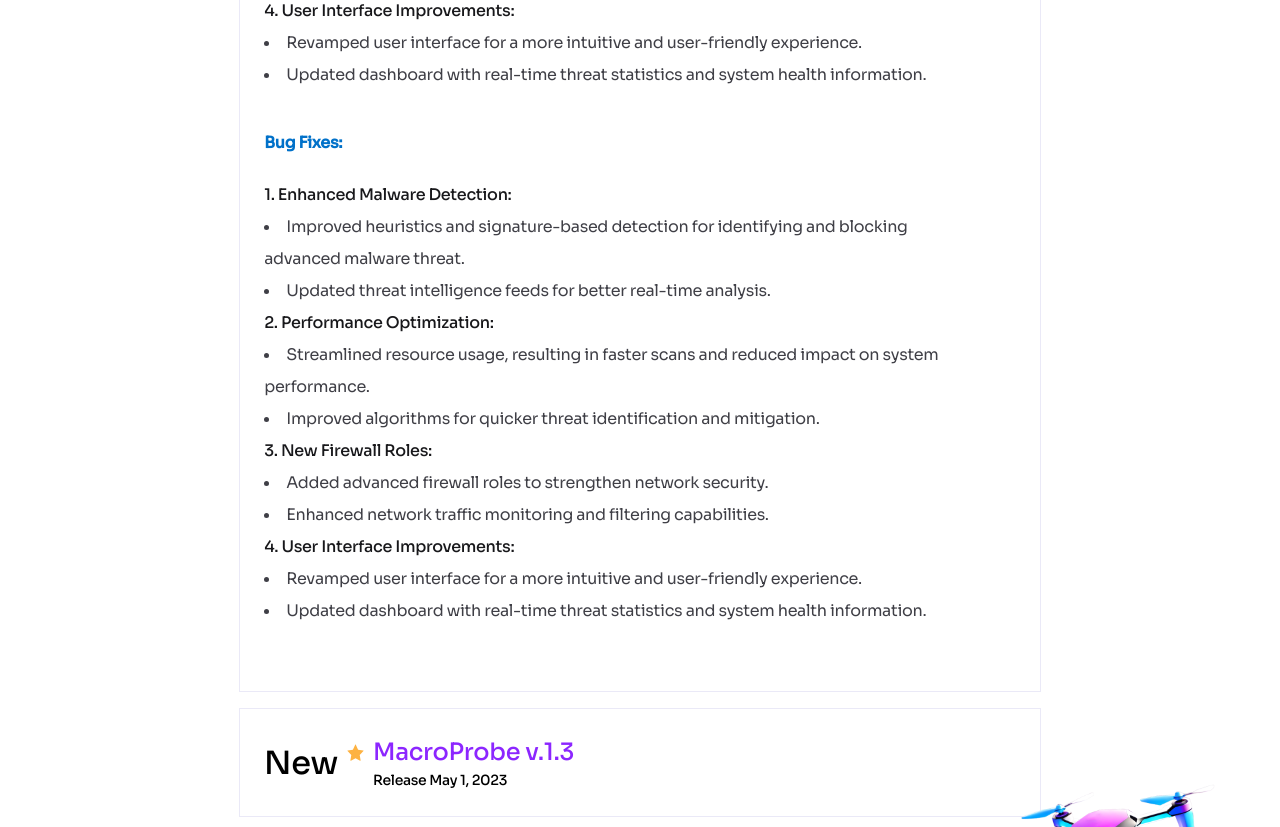
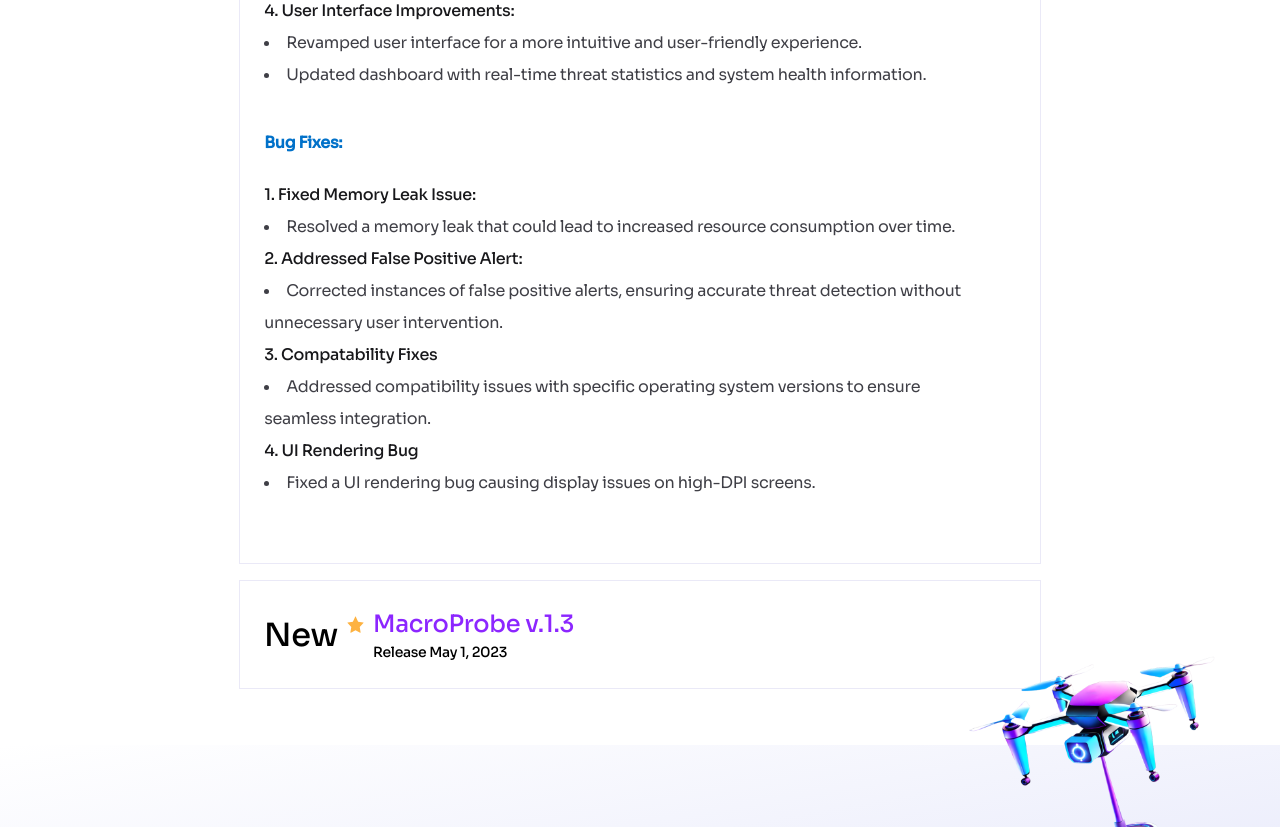
Before and after one commit to Vierra-Digital/eCyberforce-Client, a Next.js app: page /releases in a window 1280 px wide. Shown: the part 800-1627 px from the top of the page. Built offline with nearby package versions, Linux system fonts and the light colour scheme.

Commit message:
small fix

```diff
--- a/src/components/releases/Releases.tsx
+++ b/src/components/releases/Releases.tsx
@@ -2,7 +2,7 @@
 import { Infos } from "./_components/Infos";
 import Image from "next/image";
 import { Sora } from "next/font/google";
-
+import { WhatsNewInfo, BugFixInfo } from "./_constants";
 const sora = Sora({
   subsets: ["latin"],
   weight: ["500"],
@@ -49,8 +49,8 @@
               </p>
             </div>
           </div>
-          <Infos title="What's New" />
-          <Infos title="Bug Fixes" />
+          <Infos title="What's New" Info={WhatsNewInfo}/>
+          <Infos title="Bug Fixes" Info={BugFixInfo}/>
         </div>
 
         <div className="flex gap-[9px] items-center w-[98%] lg:w-[802px] h-[109px] px-[24px] py-[48px] border border-[#EAE9F7] mb-4 mt-4">
--- a/src/components/releases/_components/Infos.tsx
+++ b/src/components/releases/_components/Infos.tsx
@@ -8,50 +8,28 @@
 
 type InfoType = {
   title: string
+  Info: {
+    topic: string;
+    context:{
+      text: string;
+    }[];
+  }[];
 }
 
-export const Infos = ({title}: InfoType) => {
+export const Infos = ({title, Info}: InfoType) => {
   return (
     <div className="w-[90%] lg:w-[700px] mb-10">
       <h2 className={`text-[16px] font-semibold text-[#0171C9] mb-6 ${sora.className}`}>{title}:</h2>
-      <div>
-        <h2 className={`text-[16px] font-medium text-[#18181B] leading-[32px] ${sora.className}`}>
-        1. Enhanced Malware Detection:
-        </h2>
-        <li className={`text-[16px] font-normal text-[#3F3F46] leading-[32px] ${sora.className}`}>
-          Improved heuristics and signature-based detection for identifying and
-          blocking advanced malware threat.
-        </li>
-        <li className={`text-[16px] font-normal text-[#3F3F46] leading-[32px] ${sora.className}`}>
-          Updated threat intelligence feeds for better real-time analysis.
-        </li>
-        <h2 className={`text-[16px] font-medium text-[#18181B] leading-[32px] ${sora.className}`}>
-        2. Performance Optimization:
-        </h2>
-        <li className={`text-[16px] font-normal text-[#3F3F46] leading-[32px] ${sora.className}`}>
-          Streamlined resource usage, resulting in faster scans and reduced
-          impact on system performance.
-        </li>
-        <li className={`text-[16px] font-normal text-[#3F3F46] leading-[32px] ${sora.className}`}>
-          Improved algorithms for quicker threat identification and mitigation.
-        </li>
-        <h2 className={`text-[16px] font-medium text-[#18181B] leading-[32px] ${sora.className}`}>
-        3. New Firewall Roles:
-        </h2>
-        <li className={`text-[16px] font-normal text-[#3F3F46] leading-[32px] ${sora.className}`}>Added advanced firewall roles to strengthen network security.</li>
-        <li className={`text-[16px] font-normal text-[#3F3F46] leading-[32px] ${sora.className}`}>Enhanced network traffic monitoring and filtering capabilities.</li>
-        <h2 className={`text-[16px] font-medium text-[#18181B] leading-[32px] ${sora.className}`}>
-        4. User Interface Improvements:
-        </h2>
-        <li className={`text-[16px] font-normal text-[#3F3F46] leading-[32px] ${sora.className}`}>
-          Revamped user interface for a more intuitive and user-friendly
-          experience.
-        </li>
-        <li className={`text-[16px] font-normal text-[#3F3F46] leading-[32px] ${sora.className}`}>
-          Updated dashboard with real-time threat statistics and system health
-          information.
-        </li>
-      </div>
+      {Info.map((info, index) => (
+        <div key={index}>
+          <h2 className={`text-[16px] font-medium text-[#18181B] leading-[32px] ${sora.className}`}>
+            {info.topic}
+          </h2>
+         {info.context.map((words, index) => (
+          <li key={index} className={`text-[16px] font-normal text-[#3F3F46] leading-[32px] ${sora.className}`}>{words.text}</li>
+         ))}
+        </div>
+      ))}
     </div>
   );
 };
--- /dev/null
+++ b/src/components/releases/_constants/index.ts
@@ -0,0 +1,33 @@
+
+export const WhatsNewInfo = [
+    {topic: "1. Enhanced Malware Detection:", context: [
+        {text: "Improved heuristics and signature-based detection for identifying and blocking advanced malware threat."},
+        {text: " Updated threat intelligence feeds for better real-time analysis."}
+    ]},
+    {topic: "2. Performance Optimization:", context: [
+        {text:"Streamlined resource usage, resulting in faster scans and reduced impact on system performance."},
+        {text: "Improved algorithms for quicker threat identification and mitigation."}
+    ]},
+    {topic: "3. New Firewall Roles:", context: [
+        {text: "Added advanced firewall roles to strengthen network security."},
+        {text: "Enhanced network traffic monitoring and filtering capabilities."}
+    ]},
+    {topic: "4. User Interface Improvements:", context: [
+        {text: "Revamped user interface for a more intuitive and user-friendly experience."},
+        {text: "Updated dashboard with real-time threat statistics and system health information."}
+    ]},
+]
+export const BugFixInfo = [
+    {topic: "1. Fixed Memory Leak Issue:", context: [
+        {text: "Resolved a memory leak that could lead to increased resource consumption over time."}
+    ]},
+    {topic: "2. Addressed False Positive Alert:", context: [
+        {text: "Corrected instances of false positive alerts, ensuring accurate threat detection without unnecessary user intervention."}
+    ]},
+    {topic: "3. Compatability Fixes", context: [
+        {text: "Addressed compatibility issues with specific operating system versions to ensure seamless integration."}
+    ]},
+    {topic: "4. UI Rendering Bug", context: [
+        {text: "Fixed a UI rendering bug causing display issues on high-DPI screens."}
+    ]},
+]
```
